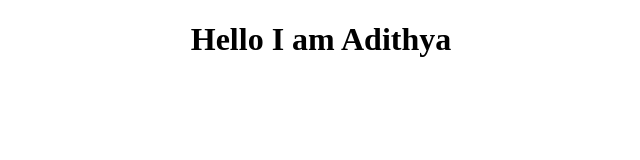
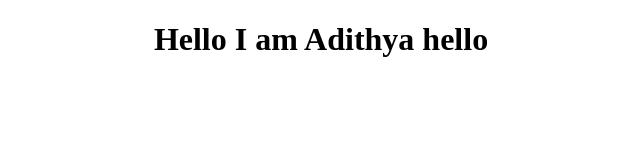
Before and after one commit to work7media/sample, a plain HTML site: page index.html in a window 1280 px wide. Shown: the whole page, without its empty margins (319-959 px from the left). Drawn offline with Linux system fonts and the light colour scheme.

Commit message:
Adithya Second comm

```diff
--- a/index.html
+++ b/index.html
@@ -9,7 +9,7 @@
 </head>
 
 <body>
-    <h1>Hello I am Adithya</h1>
+    <h1>Hello I am Adithya hello</h1>
 </body>
 
 </html>
```
